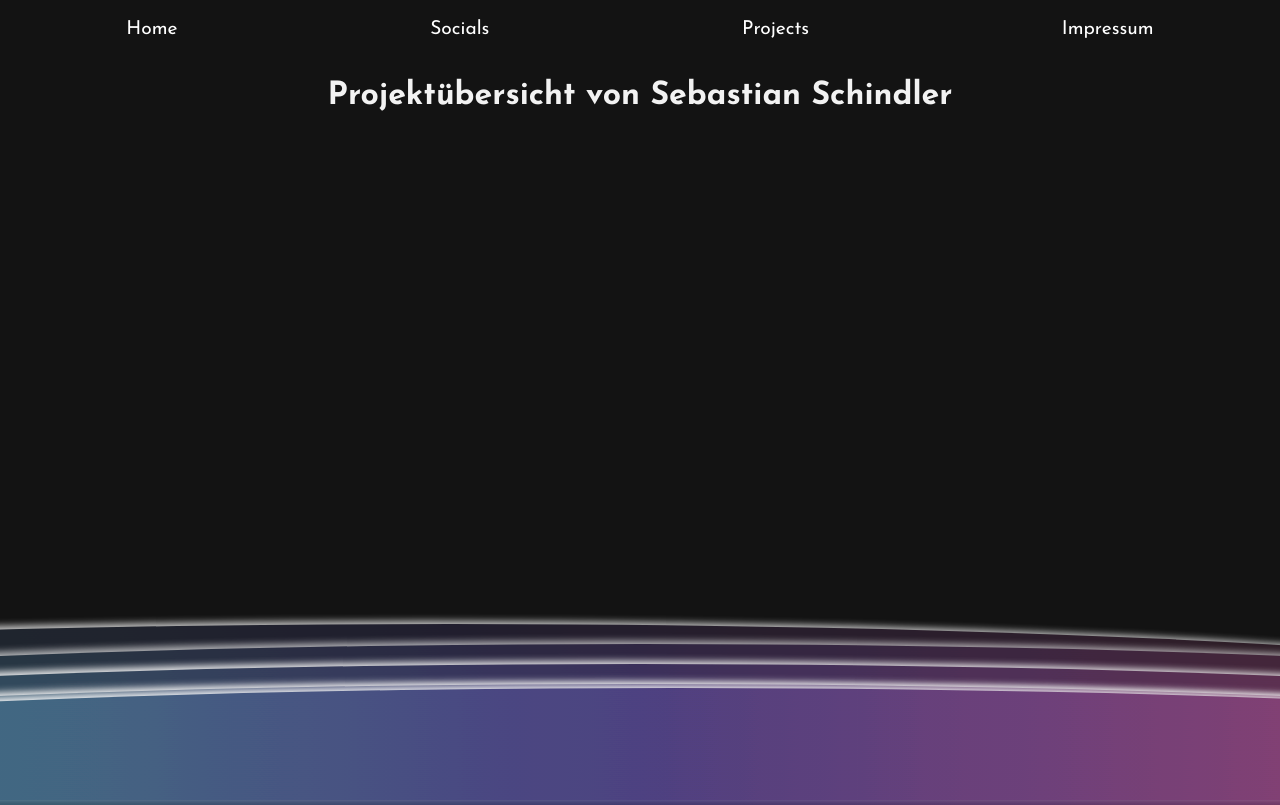
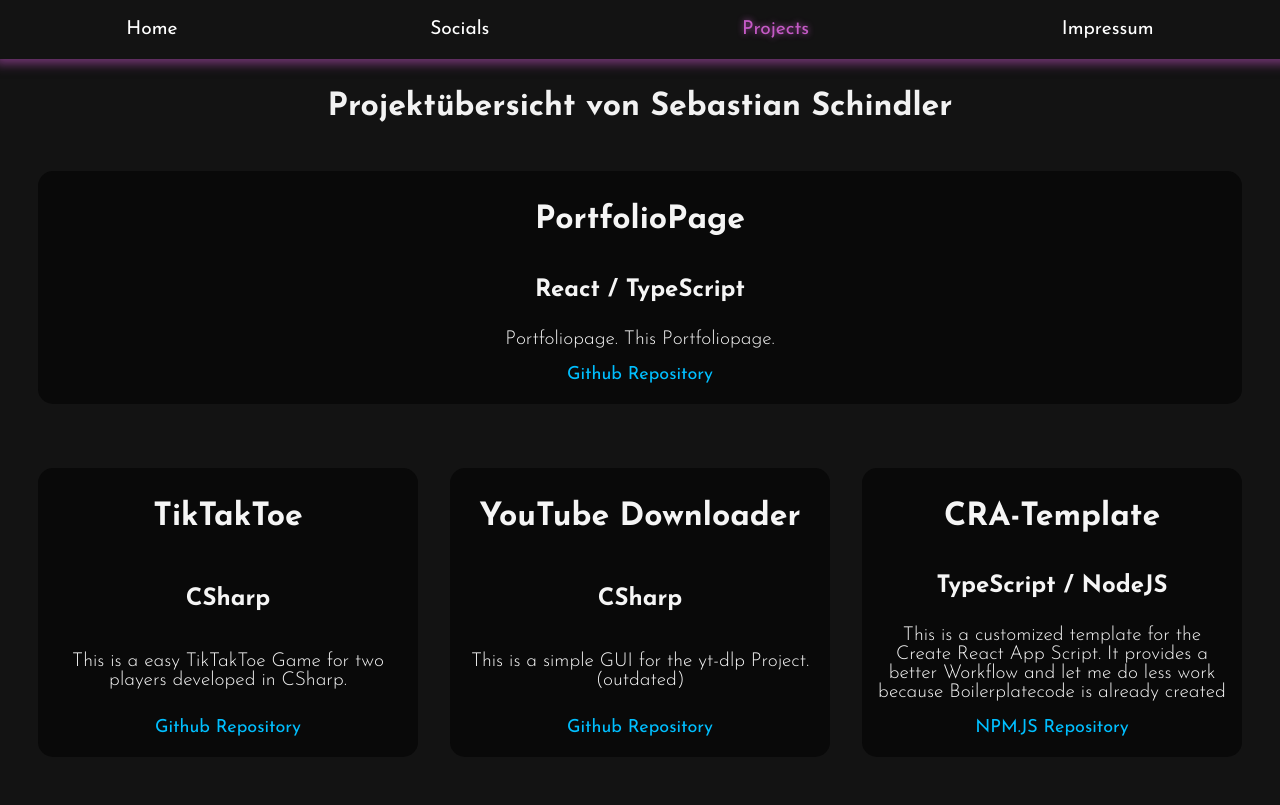
Before and after one commit to V01D-PH03N1X/portfolio, a React (Create React App) app: page /projects in a window 1280 px wide. Built offline with nearby package versions, Linux system fonts and the light colour scheme.

Commit message:
:sparkles: feat(Projects): Added Projects to Projectspage
:lipstick: Changed Colortheme
:recycle:  adjusted NavBar Colortheme and Highlighted current Location.
:recycle: adjusted spacing
:fire: removed WaveElement in Some pages because it is too much.

```diff
--- a/src/compontents/Card/Card.module.sass
+++ b/src/compontents/Card/Card.module.sass
@@ -15,10 +15,9 @@ $underlineAnim: text-decoration 0.5s ease
   flex-direction: column
 
 .card
-  background-color: #f1f1f1
-  box-shadow: #f2f2f2 2px 2px 15px
+  background: #090909
   padding: 0.75rem
-  color: black
+  color: #f5f5f5
   flex: 1 1 12em
   width: 12em
   margin: 1em
@@ -26,8 +25,13 @@ $underlineAnim: text-decoration 0.5s ease
   display: flex
   flex-direction: column
   justify-content: space-between
+  box-shadow: none
+  transition: box-shadow 1s ease-in
   &>p
-    color: black
+    color: #f5f5f5
+  &:hover
+    box-shadow: #713572 0 0 20px 5px
+    transition: box-shadow 0.25s ease-in
 
 .linkCard
     background-color: #f1f1f1
@@ -46,9 +50,14 @@ $underlineAnim: text-decoration 0.5s ease
   color: deepskyblue
   font-size: 18px
   font-weight: 400
-  text-decoration: none
+  text-decoration: underline transparent
+  text-shadow: none
+  transition: text-shadow 0.25s ease-in
   &:hover
     text-decoration: underline
+    text-shadow: #007bff 3px 3px 7px
+    transition: text-shadow 0.25s ease-in
+
 
 .linkTitle
   color: #131313
--- a/src/compontents/Card/index.tsx
+++ b/src/compontents/Card/index.tsx
@@ -6,6 +6,7 @@ interface CardContent {
   title?: string;
   subtitle?: string;
   content?: string;
+  urltitle?: string;
   url?: string;
 }
 interface LinkCardContent {
@@ -34,7 +35,7 @@ export function Card(props: CardContent): ReactElement {
         <p>{props.content}</p>
         <p>
           <a className={styles.cardLink} href={props.url}>
-            Mehr Information
+            {props.urltitle ? props.urltitle : 'Mehr Informationen'}
           </a>
         </p>
       </div>
--- a/src/compontents/NavBar/NavBar.module.sass
+++ b/src/compontents/NavBar/NavBar.module.sass
@@ -10,12 +10,20 @@ $gradient-shadow: linear-gradient(45deg, #fb0094,#0000ff,#00ff00,#ffff00,#ff0000
     align-items: center
     flex-direction: row
     padding: 20px 10px
+    box-shadow: #713572 5px 5px 10px
 
 .navlink
     color: white
     text-decoration: none
     font-size: 1.2rem
     padding: 0 10px
+
+.activeNavlink
+    text-decoration: none
+    font-size: 1.2rem
+    padding: 0 10px
+    color: #c55ac6 !important
+    text-shadow: 0 0 6px #a04aa1 !important
 
 .title
     color: white
--- a/src/compontents/NavBar/index.tsx
+++ b/src/compontents/NavBar/index.tsx
@@ -2,6 +2,7 @@ import React, { ReactElement } from 'react';
 import { motion } from 'framer-motion';
 
 import styles from './NavBar.module.sass';
+import { useLocation } from 'react-router-dom';
 
 export default function NavBar(): ReactElement {
   const entries = new Map<string, string>([
@@ -13,7 +14,25 @@ export default function NavBar(): ReactElement {
 
   function createLinks(): ReactElement[] {
     const links: ReactElement[] = [];
+    const location = useLocation().pathname;
     entries.forEach((value, key) => {
+      if (location == value) {
+        links.push(
+          <motion.a
+            className={styles.activeNavlink}
+            key={key}
+            href={value}
+            whileHover={{
+              scale: 1.3,
+              color: '#83c6d3',
+              textShadow: '0px 0px 6px #83c6d3',
+            }}
+            id='active'
+            whileTap={{ scale: 0.9, color: '#83c6d3' }}>
+            {key}
+          </motion.a>,
+        );
+      } else {
         links.push(
           <motion.a
             className={styles.navlink}
@@ -28,6 +47,7 @@ export default function NavBar(): ReactElement {
             {key}
           </motion.a>,
         );
+      }
     });
     return links;
   }
--- a/src/pages/HomePage/HomePage.module.sass
+++ b/src/pages/HomePage/HomePage.module.sass
@@ -1,6 +1,6 @@
 .heading
   font-weight: 500
-  margin: 0.75rem 0
+  margin: 2em 0 0 0
   color: #f9f9f9
 
 .container
--- a/src/pages/LinkPage/index.tsx
+++ b/src/pages/LinkPage/index.tsx
@@ -1,14 +1,12 @@
 import React, { ReactElement } from 'react';
 import styles from './About.module.sass';
 import { motion } from 'framer-motion';
-import { Wave, WaveSpacer } from '../../compontents/Wave';
 import NavBar from '../../compontents/NavBar';
 import { LinkCard, LinkCardHolder } from '../../compontents/Card';
 
 export default function LinkPage(): ReactElement {
   return (
     <>
-      <Wave />
       <NavBar />
       <div className={styles.container}>
         <motion.div
@@ -35,7 +33,6 @@ export default function LinkPage(): ReactElement {
           </LinkCardHolder>
         </motion.div>
       </div>
-      <WaveSpacer />
     </>
   );
 }
--- a/src/pages/ProjectsPage/ProjectsPage.module.sass
+++ b/src/pages/ProjectsPage/ProjectsPage.module.sass
@@ -0,0 +1,2 @@
+.container
+  margin-top: 2em
--- a/src/pages/ProjectsPage/index.tsx
+++ b/src/pages/ProjectsPage/index.tsx
@@ -1,23 +1,47 @@
 import React, { ReactElement } from 'react';
-// import { motion } from 'framer-motion';
-// import styles from './ProjectsPage.module.sass';
-import { Wave, WaveSpacer } from '../../compontents/Wave';
+import styles from './ProjectsPage.module.sass';
 import NavBar from '../../compontents/NavBar';
+import { Card, CardHolder } from '../../compontents/Card';
 
 export default function ProjectsPage(): ReactElement {
   return (
     <>
-      <Wave />
       <NavBar />
-      <div>
+      <div className={styles.container}>
         <h1>Projektübersicht von Sebastian Schindler</h1>
-        {/*
-         *
-         * Add Cards for Each Project Here.
-         *
-         */}
+        <CardHolder>
+          <Card
+            title='PortfolioPage'
+            subtitle='React / TypeScript'
+            url='insert GithubLink'
+            urltitle='Github Repository'
+            content='Portfoliopage. This Portfoliopage.'
+          />
+        </CardHolder>
+        <CardHolder>
+          <Card
+            title='TikTakToe'
+            subtitle='CSharp'
+            url='insert GithubLink'
+            urltitle='Github Repository'
+            content='This is a easy TikTakToe Game for two players developed in CSharp. '
+          />
+          <Card
+            title='YouTube Downloader'
+            subtitle='CSharp'
+            url='insert GithubLink'
+            urltitle='Github Repository'
+            content='This is a simple GUI for the yt-dlp Project. (outdated)'
+          />
+          <Card
+            title='CRA-Template'
+            subtitle='TypeScript / NodeJS'
+            url='insert NPM.JS Repository'
+            urltitle='NPM.JS Repository'
+            content='This is a customized template for the Create React App Script. It provides a better Workflow and let me do less work because Boilerplatecode is already created'
+          />
+        </CardHolder>
       </div>
-      <WaveSpacer />
     </>
   );
 }
```
Lines whose indentation alone changed are shown as unchanged.
